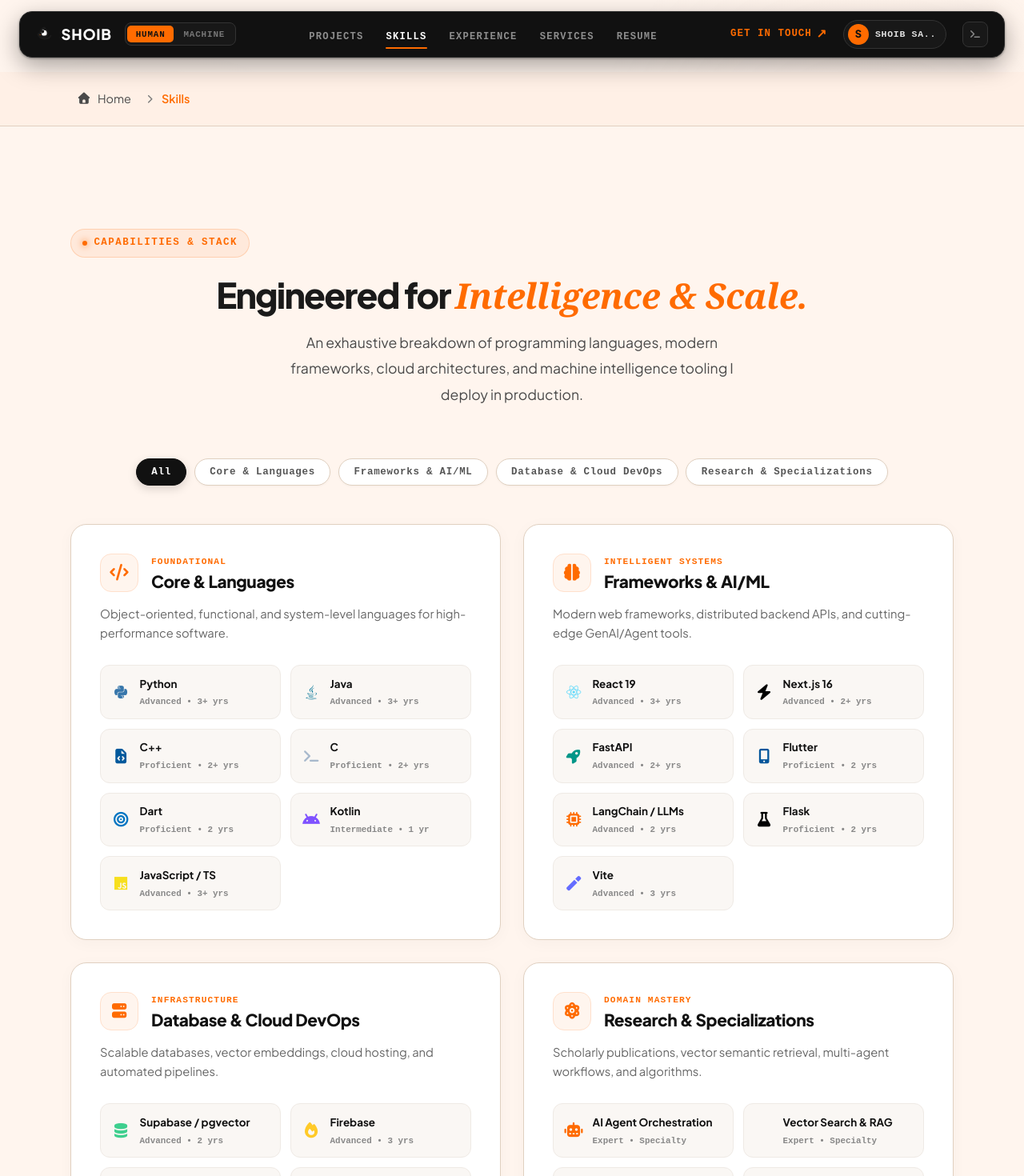
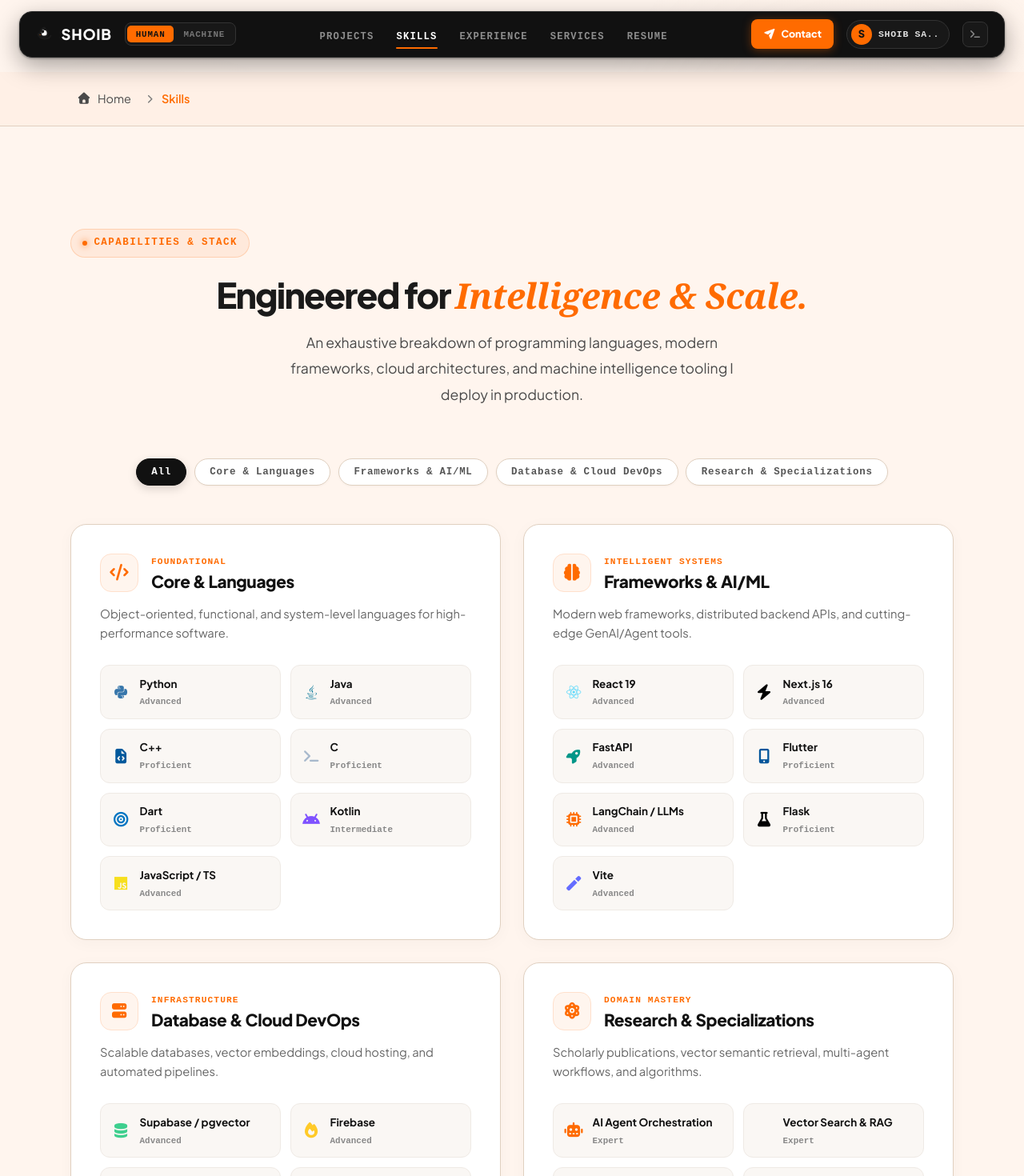
Before and after one commit to shoibahmad/portfolio-react, a React (Vite) app: page /skills in a window 1280 px wide. Shown: the top 1470 px of the page at 80% size. Built offline with nearby package versions, Linux system fonts and the light colour scheme; no server answers; a web font is replaced by a local one.

Commit message:
Added UI changes

```diff
--- a/src/components/Header.css
+++ b/src/components/Header.css
@@ -142,38 +142,61 @@
     border-radius: 2px;
 }
 
-/* ---------------- Right: CTA, Avatar & Terminal ---------------- */
+/* ---------------- Right: Contact Button, Avatar & Terminal ---------------- */
 .header-right {
     display: flex;
     align-items: center;
-    gap: 1.25rem;
+    gap: 1rem;
 }
 
-.cta-link-orange {
-    font-family: 'Courier New', 'Fira Code', monospace;
+.header-contact-btn {
+    font-family: var(--font-body);
     font-size: 0.78rem;
-    font-weight: 700;
-    letter-spacing: 0.08em;
-    color: #FF6B00;
+    font-weight: 800;
+    color: #FFFFFF !important;
+    background: #FF6B00;
+    border-radius: 8px;
+    padding: 0.42rem 0.95rem;
     text-decoration: none;
     display: inline-flex;
     align-items: center;
-    gap: 0.35rem;
+    gap: 0.45rem;
+    box-shadow: 0 2px 12px rgba(255, 107, 0, 0.35);
+    transition: all 0.25s cubic-bezier(0.16, 1, 0.3, 1);
+    white-space: nowrap;
+}
+
+.header-contact-btn i {
+    font-size: 0.75rem;
+}
+
+.header-contact-btn:hover {
+    background: #E05E00;
+    box-shadow: 0 4px 18px rgba(255, 107, 0, 0.5);
+    transform: translateY(-1px);
+}
+
+/* Mobile Drawer CTA */
+.mobile-drawer-cta {
+    display: none;
+    margin-top: 2rem;
+    padding: 0.9rem 2.2rem;
+    background: #FF6B00;
+    color: #FFFFFF;
+    border-radius: 9999px;
+    font-family: var(--font-body);
+    font-weight: 800;
+    font-size: 0.95rem;
+    text-decoration: none;
+    align-items: center;
+    gap: 0.6rem;
+    box-shadow: 0 6px 20px rgba(255, 107, 0, 0.35);
     transition: all 0.2s ease;
 }
 
-.cta-link-orange .cta-arrow {
-    font-size: 0.95rem;
-    transition: transform 0.2s ease;
-}
-
-.cta-link-orange:hover {
-    color: #FF8833;
-    text-shadow: 0 0 10px rgba(255, 107, 0, 0.4);
-}
-
-.cta-link-orange:hover .cta-arrow {
-    transform: translate(2px, -2px);
+.mobile-drawer-cta:hover {
+    background: #E05E00;
+    transform: translateY(-2px);
 }
 
 /* User Profile Pill */
@@ -272,8 +295,22 @@
     }
 
     .header-pill {
-        height: 52px;
-        padding: 0 0.85rem;
+        height: 50px;
+        padding: 0 0.75rem;
+    }
+
+    .header-right {
+        gap: 0.65rem;
+    }
+
+    .header-contact-btn {
+        padding: 0.32rem 0.7rem;
+        font-size: 0.72rem;
+        border-radius: 6px;
+    }
+
+    .mobile-drawer-cta {
+        display: inline-flex;
     }
 
     .user-profile-pill .avatar-username {
@@ -282,6 +319,12 @@
 
     .user-profile-pill {
         padding: 0.2rem;
+    }
+
+    .terminal-pill-btn {
+        width: 28px;
+        height: 28px;
+        font-size: 0.7rem;
     }
 
     .hamburger {
--- a/src/components/Header.jsx
+++ b/src/components/Header.jsx
@@ -85,15 +85,22 @@
                             </li>
                         ))}
                     </ul>
+
+                    {/* Prominent CTA in Mobile Menu */}
+                    <Link to="/contact" className="mobile-drawer-cta" onClick={handleNavClick}>
+                        <span>Let's Talk & Collaborate</span>
+                        <i className="fas fa-arrow-right"></i>
+                    </Link>
                 </nav>
 
-                {/* Right: CTA link + User Pill */}
+                {/* Right: Actions */}
                 <div className="header-right">
-                    <Link to="/contact" className="cta-link-orange" onClick={handleNavClick}>
-                        GET IN TOUCH <span className="cta-arrow">↗</span>
+                    <Link to="/contact" className="header-contact-btn" onClick={handleNavClick} title="Contact Shoib" aria-label="Contact">
+                        <i className="fas fa-paper-plane"></i>
+                        <span>Contact</span>
                     </Link>
 
-                    <Link to="/contact" className="user-profile-pill" onClick={handleNavClick}>
+                    <Link to="/contact" className="user-profile-pill" onClick={handleNavClick} title="Shoib Profile">
                         <span className="avatar-circle">S</span>
                         <span className="avatar-username">SHOIB SA..</span>
                     </Link>
--- a/src/components/Skills.jsx
+++ b/src/components/Skills.jsx
@@ -14,13 +14,13 @@
             tag: "Foundational",
             description: "Object-oriented, functional, and system-level languages for high-performance software.",
             skills: [
-                { name: "Python", level: "Advanced", exp: "3+ yrs", icon: "fab fa-python", color: "#3776AB" },
-                { name: "Java", level: "Advanced", exp: "3+ yrs", icon: "fab fa-java", color: "#007396" },
-                { name: "C++", level: "Proficient", exp: "2+ yrs", icon: "fas fa-file-code", color: "#00599C" },
-                { name: "C", level: "Proficient", exp: "2+ yrs", icon: "fas fa-terminal", color: "#A8B9CC" },
-                { name: "Dart", level: "Proficient", exp: "2 yrs", icon: "fas fa-bullseye", color: "#0175C2" },
-                { name: "Kotlin", level: "Intermediate", exp: "1 yr", icon: "fab fa-android", color: "#7F52FF" },
-                { name: "JavaScript / TS", level: "Advanced", exp: "3+ yrs", icon: "fab fa-js", color: "#F7DF1E" }
+                { name: "Python", level: "Advanced", icon: "fab fa-python", color: "#3776AB" },
+                { name: "Java", level: "Advanced", icon: "fab fa-java", color: "#007396" },
+                { name: "C++", level: "Proficient", icon: "fas fa-file-code", color: "#00599C" },
+                { name: "C", level: "Proficient", icon: "fas fa-terminal", color: "#A8B9CC" },
+                { name: "Dart", level: "Proficient", icon: "fas fa-bullseye", color: "#0175C2" },
+                { name: "Kotlin", level: "Intermediate", icon: "fab fa-android", color: "#7F52FF" },
+                { name: "JavaScript / TS", level: "Advanced", icon: "fab fa-js", color: "#F7DF1E" }
             ]
         },
         {
@@ -30,13 +30,13 @@
             tag: "Intelligent Systems",
             description: "Modern web frameworks, distributed backend APIs, and cutting-edge GenAI/Agent tools.",
             skills: [
-                { name: "React 19", level: "Advanced", exp: "3+ yrs", icon: "fab fa-react", color: "#61DAFB" },
-                { name: "Next.js 16", level: "Advanced", exp: "2+ yrs", icon: "fas fa-bolt", color: "#000000" },
-                { name: "FastAPI", level: "Advanced", exp: "2+ yrs", icon: "fas fa-rocket", color: "#009688" },
-                { name: "Flutter", level: "Proficient", exp: "2 yrs", icon: "fas fa-mobile-alt", color: "#02569B" },
-                { name: "LangChain / LLMs", level: "Advanced", exp: "2 yrs", icon: "fas fa-microchip", color: "#FF6B00" },
-                { name: "Flask", level: "Proficient", exp: "2 yrs", icon: "fas fa-flask", color: "#000000" },
-                { name: "Vite", level: "Advanced", exp: "3 yrs", icon: "fas fa-magic", color: "#646CFF" }
+                { name: "React 19", level: "Advanced", icon: "fab fa-react", color: "#61DAFB" },
+                { name: "Next.js 16", level: "Advanced", icon: "fas fa-bolt", color: "#000000" },
+                { name: "FastAPI", level: "Advanced", icon: "fas fa-rocket", color: "#009688" },
+                { name: "Flutter", level: "Proficient", icon: "fas fa-mobile-alt", color: "#02569B" },
+                { name: "LangChain / LLMs", level: "Advanced", icon: "fas fa-microchip", color: "#FF6B00" },
+                { name: "Flask", level: "Proficient", icon: "fas fa-flask", color: "#000000" },
+                { name: "Vite", level: "Advanced", icon: "fas fa-magic", color: "#646CFF" }
             ]
         },
         {
@@ -46,12 +46,12 @@
             tag: "Infrastructure",
             description: "Scalable databases, vector embeddings, cloud hosting, and automated pipelines.",
             skills: [
-                { name: "Supabase / pgvector", level: "Advanced", exp: "2 yrs", icon: "fas fa-database", color: "#3ECF8E" },
-                { name: "Firebase", level: "Advanced", exp: "3 yrs", icon: "fas fa-fire", color: "#FFCA28" },
-                { name: "Docker", level: "Proficient", exp: "1.5 yrs", icon: "fab fa-docker", color: "#2496ED" },
-                { name: "Linux / Bash", level: "Advanced", exp: "3+ yrs", icon: "fab fa-linux", color: "#FCC624" },
-                { name: "Git / GitHub Actions", level: "Advanced", exp: "3+ yrs", icon: "fab fa-github", color: "#F05032" },
-                { name: "REST & WebSockets", level: "Advanced", exp: "3 yrs", icon: "fas fa-network-wired", color: "#FF6B00" }
+                { name: "Supabase / pgvector", level: "Advanced", icon: "fas fa-database", color: "#3ECF8E" },
+                { name: "Firebase", level: "Advanced", icon: "fas fa-fire", color: "#FFCA28" },
+                { name: "Docker", level: "Proficient", icon: "fab fa-docker", color: "#2496ED" },
+                { name: "Linux / Bash", level: "Advanced", icon: "fab fa-linux", color: "#FCC624" },
+                { name: "Git / GitHub Actions", level: "Advanced", icon: "fab fa-github", color: "#F05032" },
+                { name: "REST & WebSockets", level: "Advanced", icon: "fas fa-network-wired", color: "#FF6B00" }
             ]
         },
         {
@@ -61,11 +61,11 @@
             tag: "Domain Mastery",
             description: "Scholarly publications, vector semantic retrieval, multi-agent workflows, and algorithms.",
             skills: [
-                { name: "AI Agent Orchestration", level: "Expert", exp: "Specialty", icon: "fas fa-robot", color: "#FF6B00" },
-                { name: "Vector Search & RAG", level: "Expert", exp: "Specialty", icon: "fas fa-vector-square", color: "#FF6B00" },
-                { name: "Academic Research", level: "Published", exp: "Scholar", icon: "fas fa-graduation-cap", color: "#4B5563" },
-                { name: "System Architecture", level: "Advanced", exp: "Architecture", icon: "fas fa-sitemap", color: "#FF6B00" },
-                { name: "Multimodal AI Recon", level: "Advanced", exp: "Gemini Vision", icon: "fas fa-eye", color: "#4285F4" }
+                { name: "AI Agent Orchestration", level: "Expert", icon: "fas fa-robot", color: "#FF6B00" },
+                { name: "Vector Search & RAG", level: "Expert", icon: "fas fa-vector-square", color: "#FF6B00" },
+                { name: "Academic Research", level: "Published", icon: "fas fa-graduation-cap", color: "#4B5563" },
+                { name: "System Architecture", level: "Advanced", icon: "fas fa-sitemap", color: "#FF6B00" },
+                { name: "Multimodal AI Recon", level: "Advanced", icon: "fas fa-eye", color: "#4285F4" }
             ]
         }
     ];
@@ -133,7 +133,7 @@
                                         <i className={skill.icon} style={{ color: skill.color }}></i>
                                         <div className="pill-info">
                                             <span className="pill-name">{skill.name}</span>
-                                            <span className="pill-meta">{skill.level} • {skill.exp}</span>
+                                            <span className="pill-meta">{skill.level}</span>
                                         </div>
                                     </div>
                                 ))}
```
